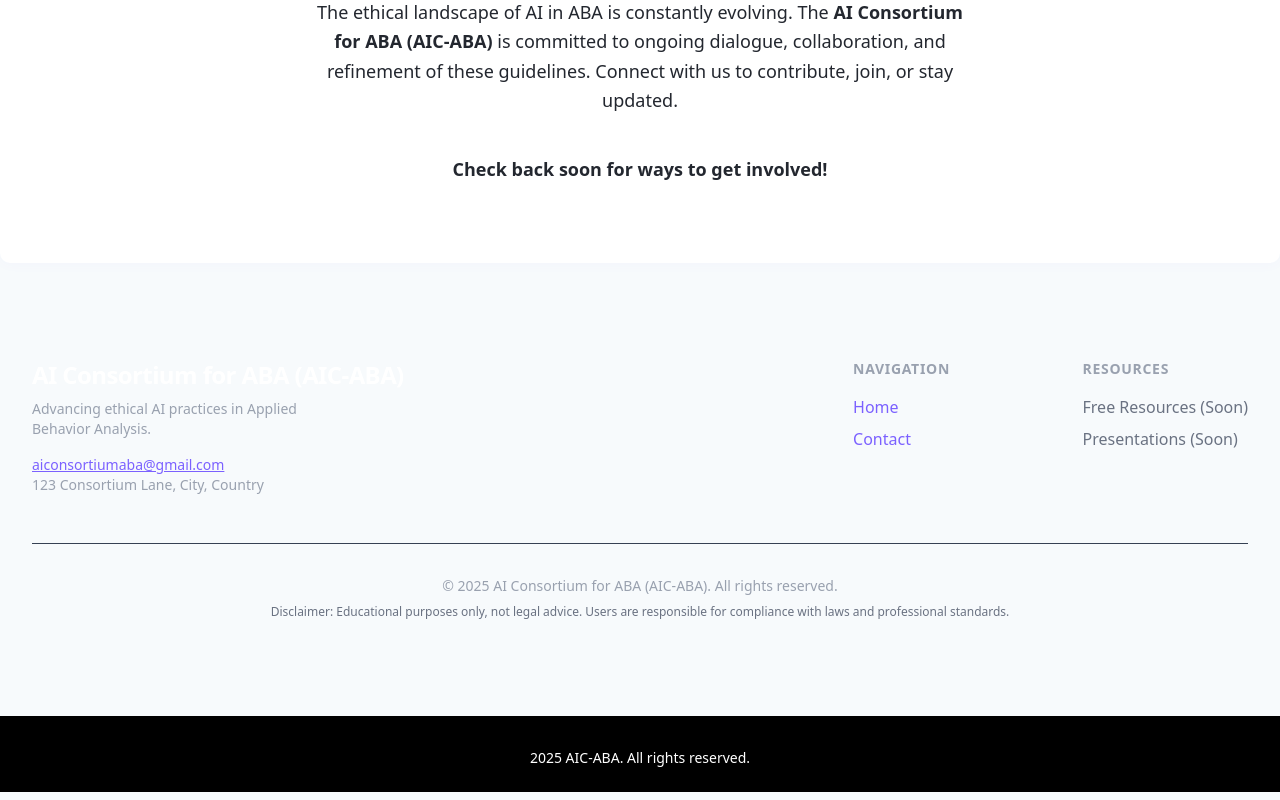
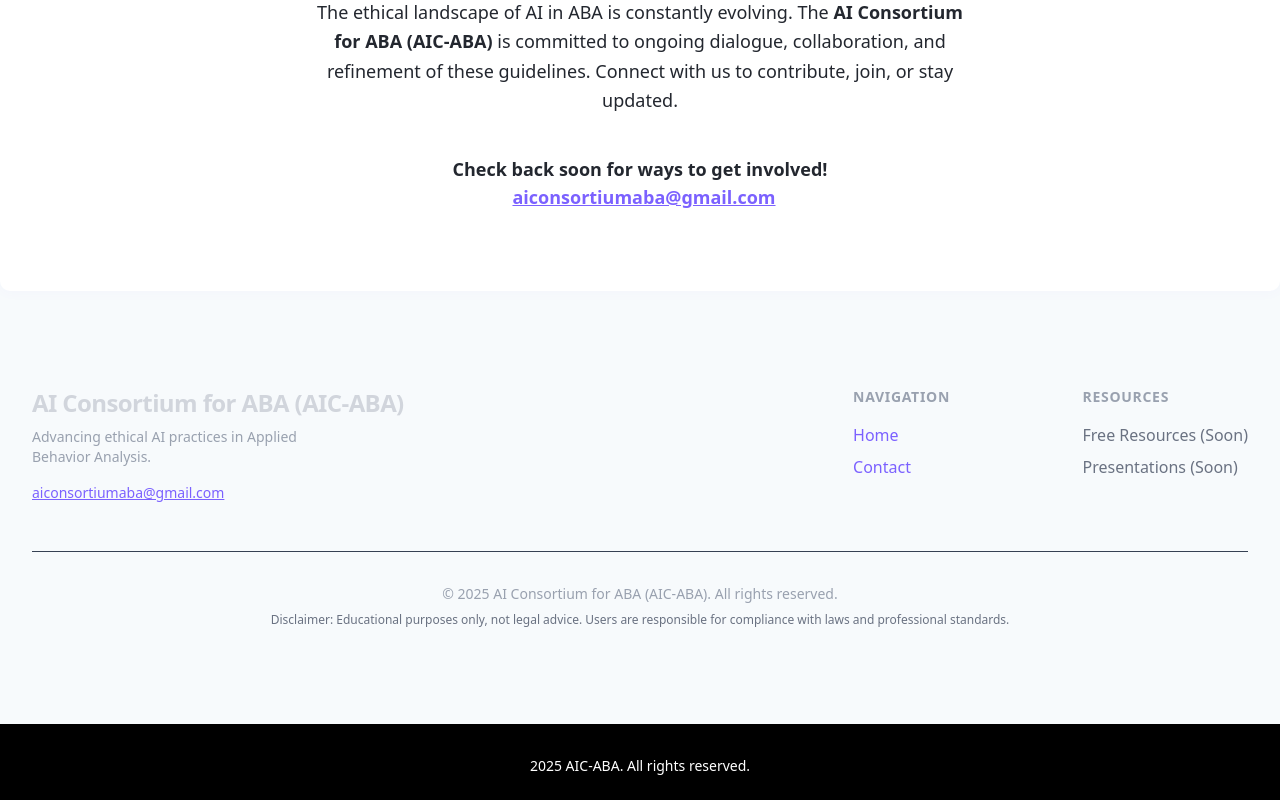
Before and after one commit to lrn2codenow/aicaba, a Next.js app: page / in a window 1280 px wide. Shown: the part 4221-5021 px from the top of the page. Built offline with nearby package versions, Linux system fonts and the light colour scheme.

Commit message:
Added emailTo the get involved section. . Removed address.

```diff
--- a/src/app/page.tsx
+++ b/src/app/page.tsx
@@ -184,7 +184,8 @@ export default function Home() {
               The ethical landscape of AI in ABA is constantly evolving. The <strong className="font-semibold text-accent">AI Consortium for ABA (AIC-ABA)</strong> is committed to ongoing dialogue, collaboration, and refinement of these guidelines. Connect with us to contribute, join, or stay updated.
             </p>
             <div className="text-lg text-accent font-semibold mt-8">
-              Check back soon for ways to get involved!
+              Check back soon for ways to get involved!<br />
+              <a href="mailto:aiconsortiumaba@gmail.com" className="underline hover:text-accent text-light ml-2">aiconsortiumaba@gmail.com</a>
             </div>
           </div>
         </section>
@@ -195,10 +196,9 @@ export default function Home() {
         <div className="max-w-7xl mx-auto px-4 sm:px-6 lg:px-8">
           <div className="md:flex md:justify-between">
             <div className="mb-8 md:mb-0">
-              <span className="text-2xl font-bold text-white tracking-tight">AI Consortium for ABA (AIC-ABA)</span>
+              <span className="text-2xl font-bold text-light tracking-tight">AI Consortium for ABA (AIC-ABA)</span>
               <p className="mt-2 text-gray-400 text-sm max-w-xs">Advancing ethical AI practices in Applied Behavior Analysis.</p>
               <p className="mt-4 text-gray-400 text-sm"><a href="mailto:aiconsortiumaba@gmail.com" className="underline hover:text-accent">aiconsortiumaba@gmail.com</a></p>
-              <address className="text-gray-400 text-sm not-italic">123 Consortium Lane, City, Country</address>
             </div>
             <div className="grid grid-cols-2 gap-8 md:gap-16">
               <div>
```
